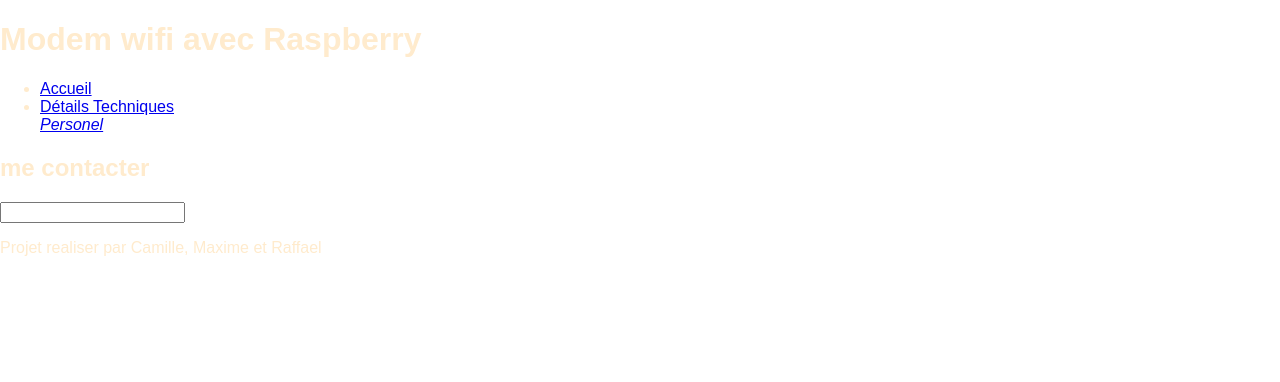
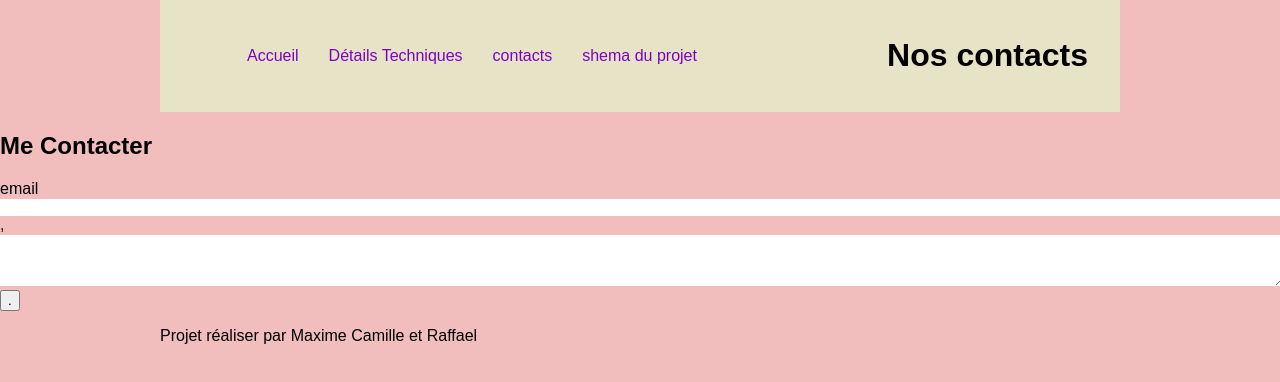
Before and after one commit to zola107/mon-chef-doeuvres-camille-colleaux, a plain HTML site: page contact.html in a window 1280 px wide. Drawn offline with Linux system fonts and the light colour scheme; files that its build step writes are made by us from their sources.

Commit message:
je regitre au cas ou

```diff
--- a/contact.html
+++ b/contact.html
@@ -3,39 +3,43 @@
 <head>
     <meta charset="UTF-8">
     <meta name="viewport" content="width=device-width, initial-scale=1.0">
-    <link rel="stylesheet" href="style.css">
-    <title>Personel</title>
-
+    <title>Contacts</title>
+    <link rel="stylesheet" href="style.css/style.css">
+</head>
 <body>
-    <div class="countainer"></div>
-
+    <div class="container">
     <header>
+    <nav>
+        <ul class="menu">
+            <li class="lien"><a href="index.html">Accueil</a></li>
+            <li class="lien"><a href="details.html">Détails Techniques</a></li>
+            <li class="lien"><a href="contact.html">contacts</a></li>
+            <li class="lien"><a href="test.html">shema du projet</a></li>
+        </ul>
+    </nav>
         <h1>
-            Modem wifi avec Raspberry
+            Nos contacts
         </h1>
-
-        <nav>
-
-            <ul>
-                <li> <a href="index.html">Accueil</a></li>
-                <li><a href="details.html">Détails Techniques</a></li>
-                <i><a href="contact.html">Personel</a></i>
-            </ul>
-
-            <main>
-                <h2>
-                 me contacter
-                </h2>
-                <input type="camillecolleauxpro123@gmail.com">
-
-                <footer>
-                    <p>Projet realiser par Camille, Maxime et Raffael</p>
-
-                </footer>
-            </main>
-        </nav>
-
     </header>
     </div>
+    <main>
+        <h2>
+            Me Contacter
+        </h2>
+            <form action="">
+                <label for="">email</label>
+                <input type="text" name="" id="">, <input type="email">
+                <textarea name="" id=""></textarea>
+                <button type="submit">.
+            </form>
+    </main>
+    <div class="container">
+    <footer>
+        <p>
+            Projet réaliser par Maxime Camille et Raffael
+        </p>
+    </footer>
+    </div>
+    <script src="script.js"></script>
 </body>
 </html>
--- /dev/null
+++ b/script.js
@@ -0,0 +1 @@
+console.log ("le script est charger")
--- a/style.css
+++ b/style.css
@@ -1,15 +1,60 @@
 body {
-    font-family: Arial, Helvetica, sans-serif;
-}
-
-body{
-    margin:0%
-}
-body{
-    color: blanchedalmond;
+    font-family: Arial, sans-serif;
+    background-color: rgb(241, 189, 189);
+    color: rgb(0, 0, 0);
+    margin: 0;
 }
 
 .container {
-    max-width: 960px
-    margin:0 auto
+    max-width: 960px;
+    margin: 0 auto;
 }
+
+
+header {
+    display: flex;
+    justify-content: space-between;
+    align-items: center;
+    padding: 1rem 2rem;
+    background-color: rgb(230, 227, 198);
+}
+
+.menu {
+    list-style: none;
+  display: flex;
+}
+.lien {
+  display: flex;
+  margin: 0 15px;
+}
+
+.lien a {
+    text-decoration: none;
+    color: rgb(126, 0, 199);
+}
+
+section {
+    padding: 2rem 0;
+    border-top
+}
+
+
+input, textarea {
+    width: 100%;
+    box-sizing; border-box;
+    margin-button: 1rem;
+    padding: 0,5rem;
+    border: 1px;
+
+}
+
+input[type="submit"] {
+    background-color: aqua;
+    color: aqua;
+    border: none;
+    padding: 0,75rem 1,5rem;
+}
+
+input[type="submit"]:hover {
+    transition: rgb(9, 255, 0)
+}
```
Also changed, not shown: details.html (+38 -33 lines), index.html (+23 -21 lines).
